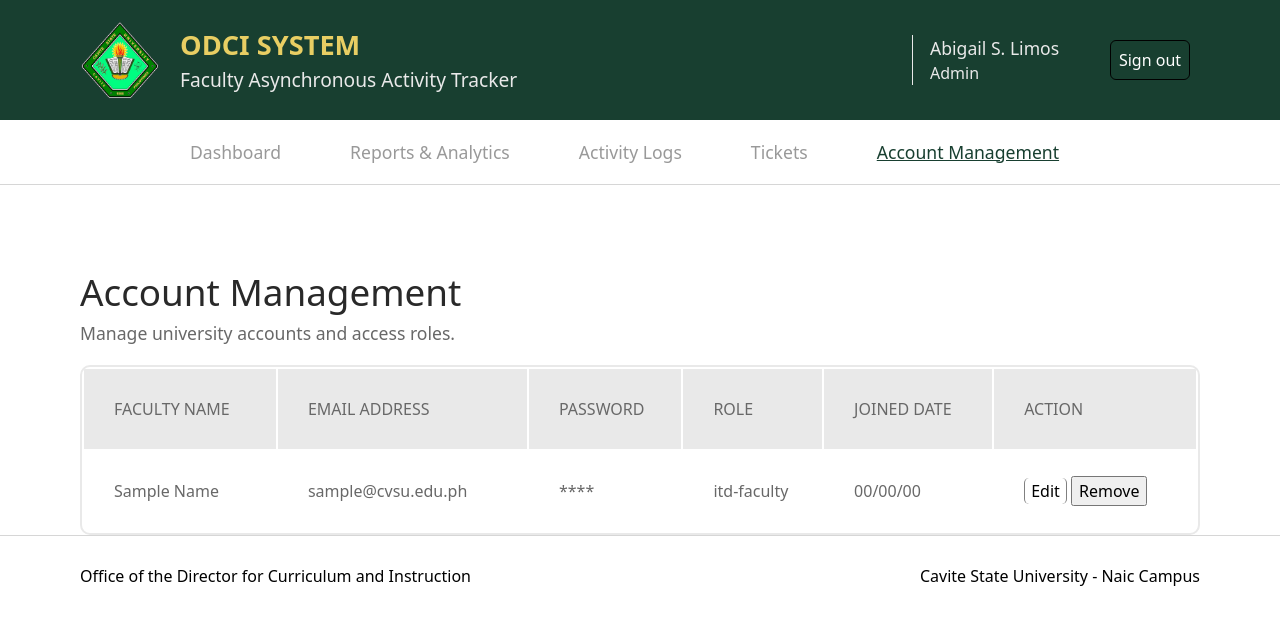
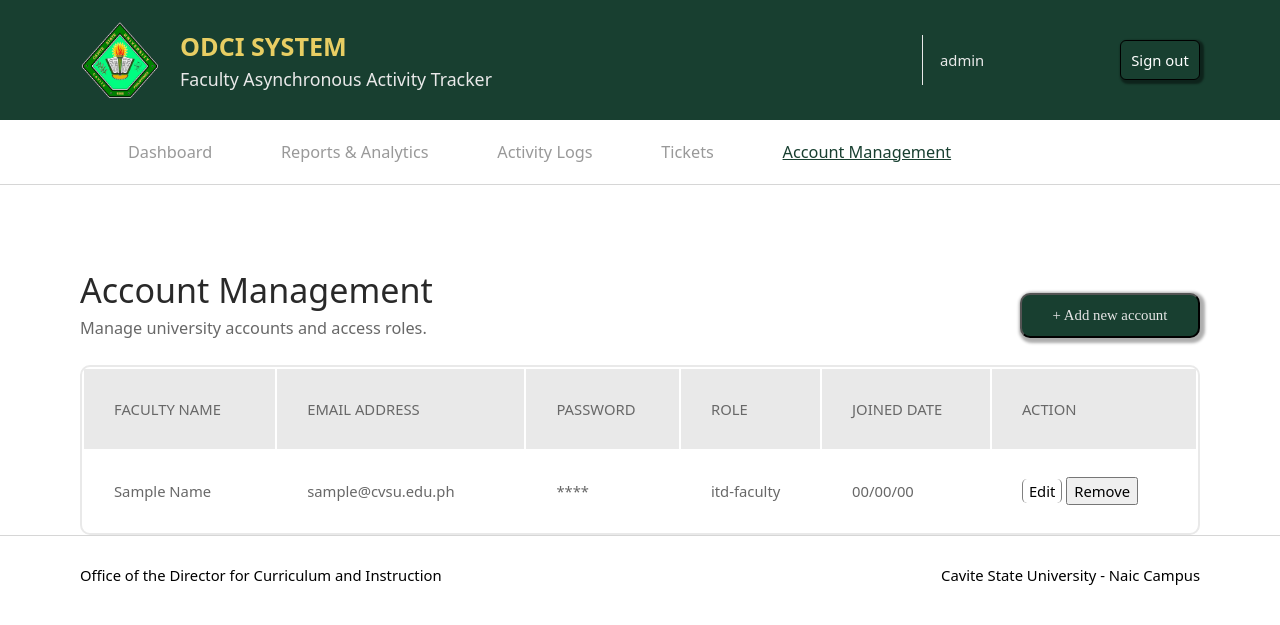
Before and after one commit to Guillmar6/ODCI-System, a Node server app: page /admin/account-management in a window 1280 px wide. Shown: the top 625 px of the page. Run offline with Node 20, Linux system fonts and the light colour scheme; the visitor is signed in with stand-in values (Sample User, id 1); lists and menus that the app fills with data are empty.

Commit message:
Fix progressive UI

```diff
--- a/public/stylesheets/reset.css
+++ b/public/stylesheets/reset.css
@@ -53,3 +53,9 @@ h1, h2, h3, h4, h5, h6 {
 #root, #__next {
   isolation: isolate;
 }
+html {
+  font-size: clamp(12px, 1vw + 2px, 16px);
+}
+span {
+  cursor: default;
+}
--- a/routes/admin.js
+++ b/routes/admin.js
@@ -3,19 +3,39 @@ const express = require('express');
 const router = express.Router();
 
 router.get('/dashboard', async function(req, res, next) {
-    res.render('admin/mainBody', { currentNav: 'dashboard'});
+    res.render('admin/mainBody', {
+        currentNav: 'dashboard',
+        profileName: req.user.admin_name,
+        role: req.user.role
+    });
 });
 router.get('/reports-analytics', async function(req, res, next) {
-    res.render('admin/mainBody', { currentNav: 'reports-analytics'});
+    res.render('admin/mainBody', {
+        currentNav: 'reports-analytics',
+        profileName: req.user.admin_name,
+        role: req.user.role
+    });
 });
 router.get('/activity-logs', async function(req, res, next) {
-    res.render('admin/mainBody', { currentNav: 'activity-logs'});
+    res.render('admin/mainBody', {
+        currentNav: 'activity-logs',
+        profileName: req.user.admin_name,
+        role: req.user.role
+    });
 });
 router.get('/tickets', async function(req, res, next) {
-    res.render('admin/mainBody', { currentNav: 'tickets'});
+    res.render('admin/mainBody', {
+        currentNav: 'tickets',
+        profileName: req.user.admin_name,
+        role: req.user.role
+    });
 });
 router.get('/account-management', async function(req, res, next) {
-    res.render('admin/mainBody', { currentNav: 'account-management'});
+    res.render('admin/mainBody', {
+        currentNav: 'account-management',
+        profileName: req.user.admin_name,
+        role: req.user.role
+    });
 });
 
 module.exports = router;
--- a/routes/apis.js
+++ b/routes/apis.js
@@ -61,7 +61,7 @@ router.post('/admin/login', async function(req, res, next) {
         const token = jwt.sign(
             {
                 id: result.rows[0].id,
-                name: result.rows[0].admin_name,
+                admin_name: result.rows[0].admin_name,
                 role: result.rows[0].role
             },
             process.env.JWT_TOKEN,
--- a/views/admin/account-management.ejs
+++ b/views/admin/account-management.ejs
@@ -1,7 +1,12 @@
 <div id="accountManagementContainer">
-    <div id="accountManagementTitleContainer">
-        <span>Account Management</span>
-        <span>Manage university accounts and access roles.</span>
+    <div id="mainContainer">
+        <div id="accountManagementTitleContainer">
+            <span>Account Management</span>
+            <span>Manage university accounts and access roles.</span>
+        </div>
+        <div id="addNewBtnContainer">
+            <button id="addNewAccountBtn">+ Add new account</button>
+        </div>
     </div>
     <div id="accountListContainer">
         <table>
@@ -38,12 +43,30 @@
         padding-left: 80px;
         padding-right: 80px;
         padding-top: 80px;
+        overflow-x: scroll;
+    }
+    #mainContainer {
+        display: flex;
+        flex-direction: row;
+    }
+    #addNewBtnContainer {
+        align-content: center;
+    }
+    #addNewAccountBtn {
+        width: 180px;
+        height: 45px;
+        border-radius: 10px;
+        background-color: #183F30;
+        color: #e6e6e6;
+        cursor: pointer;
+        box-shadow: #00000052 2px 2px 3px 3px;
     }
     #accountManagementTitleContainer {
         display: flex;
         flex-direction: column;
-        width: 500px;
+        min-width: 500px;
         height: 100px;
+        flex: 1
     }
     #accountManagementTitleContainer>span {
         font-family: system-ui, -apple-system, sans-serif;
--- a/views/admin/mainBody.ejs
+++ b/views/admin/mainBody.ejs
@@ -7,7 +7,7 @@
     <%- include('../components/heads') %>
 </head>
 <body>
-    <%- include('../components/header', { profileName: 'Abigail S. Limos', role: 'Admin'}) %>
+    <%- include('../components/header', { profileName: profileName, role: role}) %>
     <%- include('../components/navigationBarAdmin', { currentNav: currentNav }) %>
 
     <% if (currentNav == 'dashboard') { %>
--- a/views/components/footer.ejs
+++ b/views/components/footer.ejs
@@ -22,6 +22,7 @@
     }
     #footerSpace {
         flex: 1;
+        min-width: 10px;
         height: 100%;
     }
     #footerTextContainer>span {
@@ -29,4 +30,10 @@
         font-size: 1rem;
         font-weight: 300 !important;
     }
+    @media screen and (max-width: 1110px) {
+        footer {
+            padding-left: 30px;
+            padding-right: 30px;
+        }
+    }
 </style>
--- a/views/components/header.ejs
+++ b/views/components/header.ejs
@@ -24,6 +24,7 @@
         flex-direction: row;
         align-items: center;
         padding-left: 80px;
+        padding-right: 80px;
     }
     #cvsuLogo {
         width: 80px;
@@ -55,7 +56,7 @@
     #profileContainer {
         display: flex;
         flex-direction: column;
-        min-width: 180px;
+        width: 180px;
     }
     #profileName {
         font-family: system-ui, -apple-system, sans-serif;
@@ -66,11 +67,11 @@
     #role {
         font-family: system-ui, -apple-system, sans-serif;
         font-size: 1rem;
-        font-weight: 400 !important;
+        font-weight: 300 !important;
         color: #e9e9e9;
     }
     #signOutContainer {
-        width: 170px;
+        width: fit-content;
     }
     #signOutBtn {
         border: 1px solid black;
@@ -82,5 +83,13 @@
         font-family: system-ui, -apple-system, sans-serif;
         font-size: 1rem;
         font-weight: 400 !important;
+        cursor: pointer;
+        box-shadow: #00000070 2px 2px 2px 2px;
+    }
+    @media screen and (max-width: 1110px) {
+        header {
+            padding-left: 0px;
+            padding-right: 0px;
+        }
     }
 </style>
--- a/views/components/navigationBarAdmin.ejs
+++ b/views/components/navigationBarAdmin.ejs
@@ -11,7 +11,7 @@
         min-height: 65px;
         height: fit-content;
         align-content: center;
-        padding-left: 190px;
+        padding-left: clamp(10px, 10vw, 190px);
         border-bottom: 1px solid #d6d6d6;
     }
     #navigationBarAdmin>span {
@@ -27,6 +27,9 @@
         text-decoration: none;
         color: #999999;
     }
+    @media screen and (max-width: 1110px) {
+        #navigationBarAdmin {}
+    }
 </style>
 <script>
     function currentNav(value) {
```
